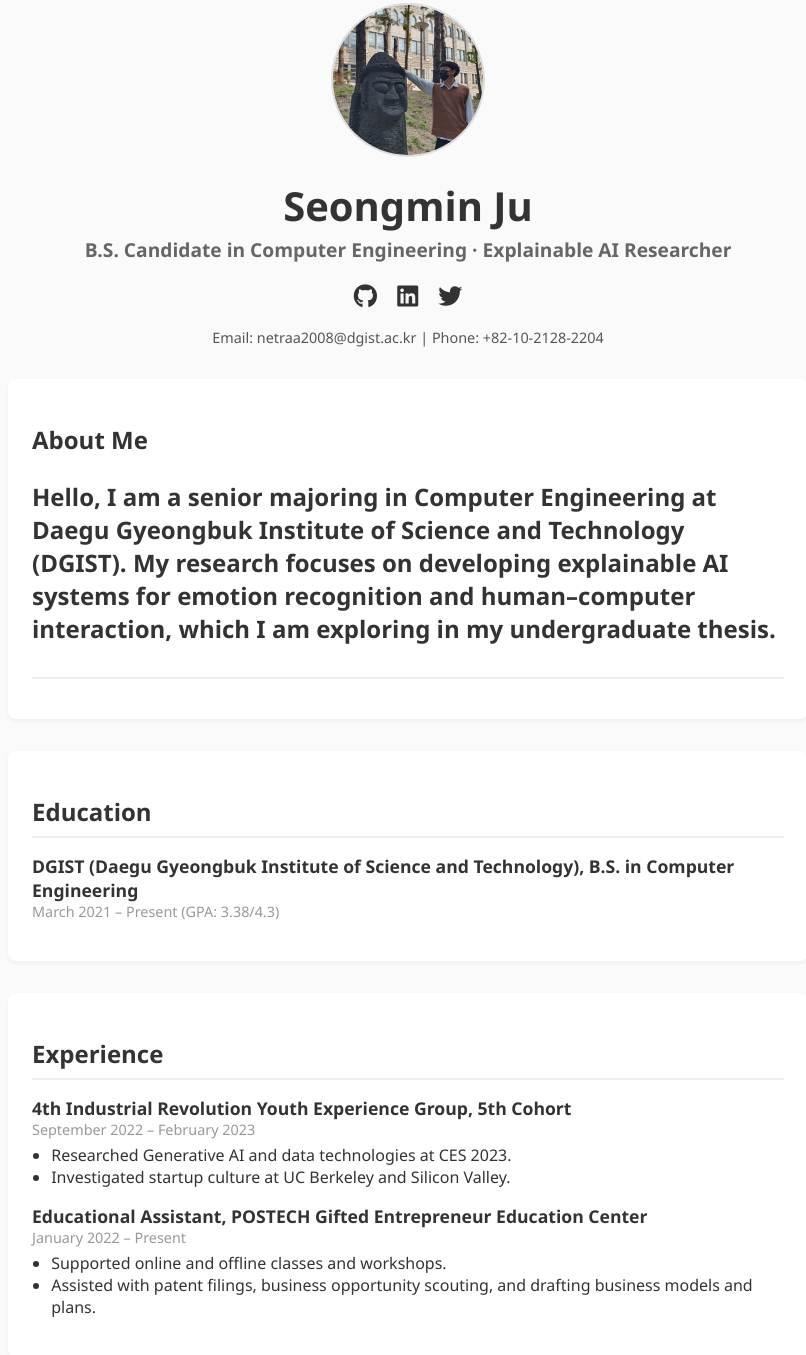
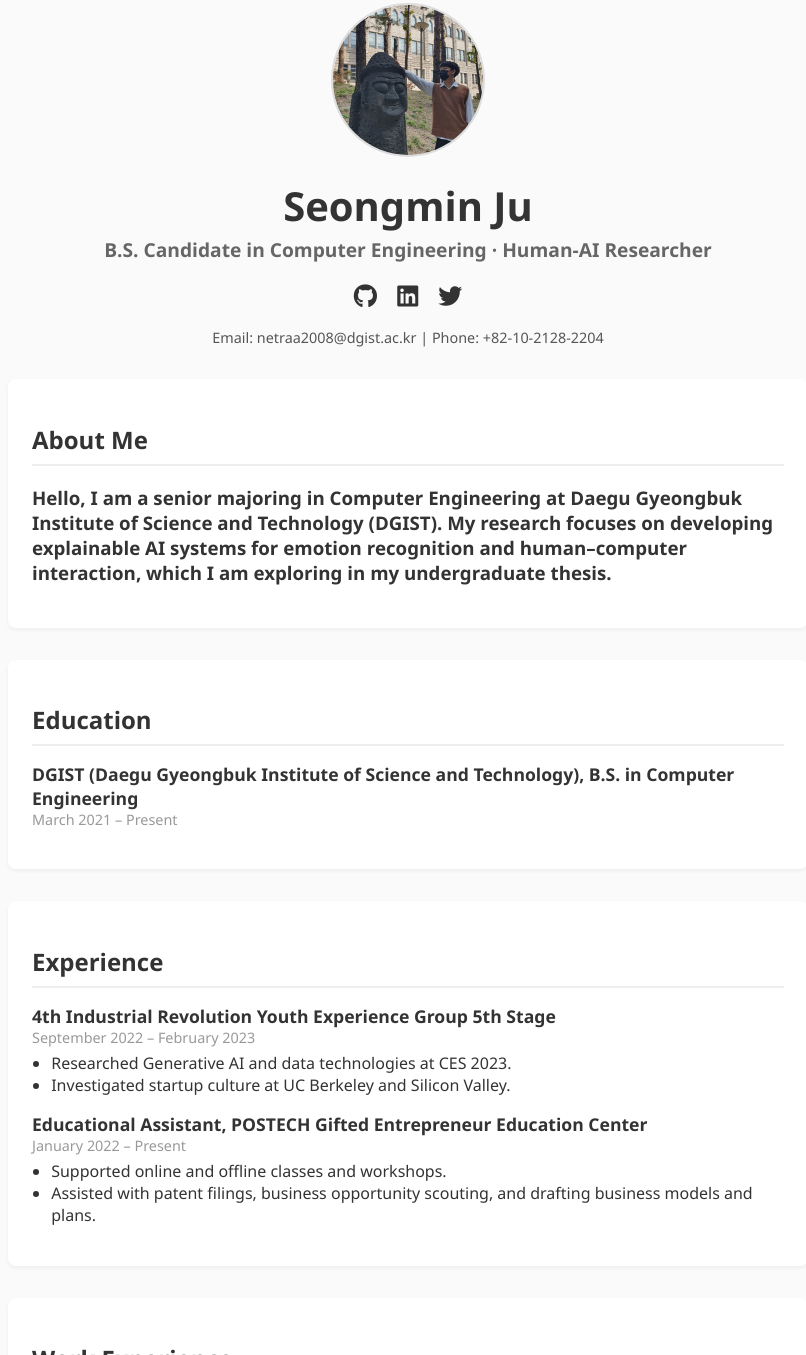
Before and after one commit to nunu0404/My_website, a plain HTML site: page index.html in a window 1280 px wide. Shown: the part 29-1384 px from the top of the page, without its empty margins (232-1038 px from the left). Drawn offline with Linux system fonts and the light colour scheme.

Commit message:
Update index.html

```diff
--- a/index.html
+++ b/index.html
@@ -99,7 +99,7 @@
             <img src="profile.jpg" alt="Seongmin Ju">
         </div>
         <h1>Seongmin Ju</h1>
-        <h2 class="subtitle">B.S. Candidate in Computer Engineering · Explainable AI Researcher</h2>
+        <h2 class="subtitle">B.S. Candidate in Computer Engineering · Human-AI Researcher</h2>
         <div class="social">
             <a href="https://github.com/nunu0404" target="_blank"><i class="fab fa-github"></i></a>
             <a href="https://www.linkedin.com/in/your-linkedin" target="_blank"><i class="fab fa-linkedin"></i></a>
@@ -111,21 +111,21 @@
     <main>
         <section id="about">
             <h2>About Me</n2>
-            <p>Hello, I am a senior majoring in Computer Engineering at Daegu Gyeongbuk Institute of Science and Technology (DGIST). My research focuses on developing explainable AI systems for emotion recognition and human–computer interaction, which I am exploring in my undergraduate thesis.</p>
+            <h3>Hello, I am a senior majoring in Computer Engineering at Daegu Gyeongbuk Institute of Science and Technology (DGIST). My research focuses on developing explainable AI systems for emotion recognition and human–computer interaction, which I am exploring in my undergraduate thesis.</h3>
         </section>
 
         <section id="education">
             <h2>Education</h2>
             <div class="subsection">
                 <h3>DGIST (Daegu Gyeongbuk Institute of Science and Technology), B.S. in Computer Engineering</h3>
-                <div class="period">March 2021 – Present (GPA: 3.38/4.3)</div>
+                <div class="period">March 2021 – Present</div>
             </div>
         </section>
 
         <section id="experience">
             <h2>Experience</h2>
             <div class="subsection">
-                <h3>4th Industrial Revolution Youth Experience Group, 5th Cohort</h3>
+                <h3>4th Industrial Revolution Youth Experience Group 5th Stage</h3>
                 <div class="period">September 2022 – February 2023</div>
                 <ul>
                     <li>Researched Generative AI and data technologies at CES 2023.</li>
```
